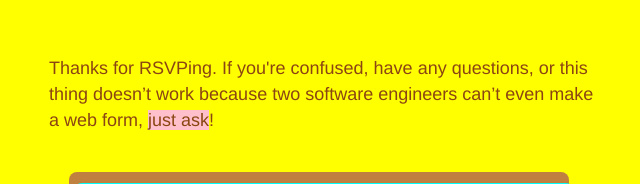
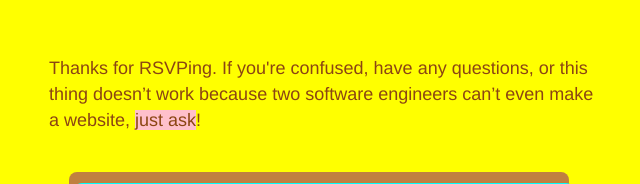
Before and after one commit to lemonparty/lemonparty2018, a Flask app: page /rsvp in a window 1280 px wide. Shown: the part 303-487 px from the top of the page, without its empty margins (316-956 px from the left). Run offline with Flask 2, Linux system fonts and the light colour scheme; some libraries are stand-ins or nearby versions.

Commit message:
update copy

```diff
--- a/templates/rsvp.html
+++ b/templates/rsvp.html
@@ -10,7 +10,7 @@
 
   <p class="text">
     Thanks for RSVPing. If you're confused, have any questions, or this thing
-    doesn’t work because two software engineers can’t even make a web form,
+    doesn’t work because two software engineers can’t even make a website,
     <a href="{{ url_for('contact') }}">just ask</a>!
   </p>
 
```
